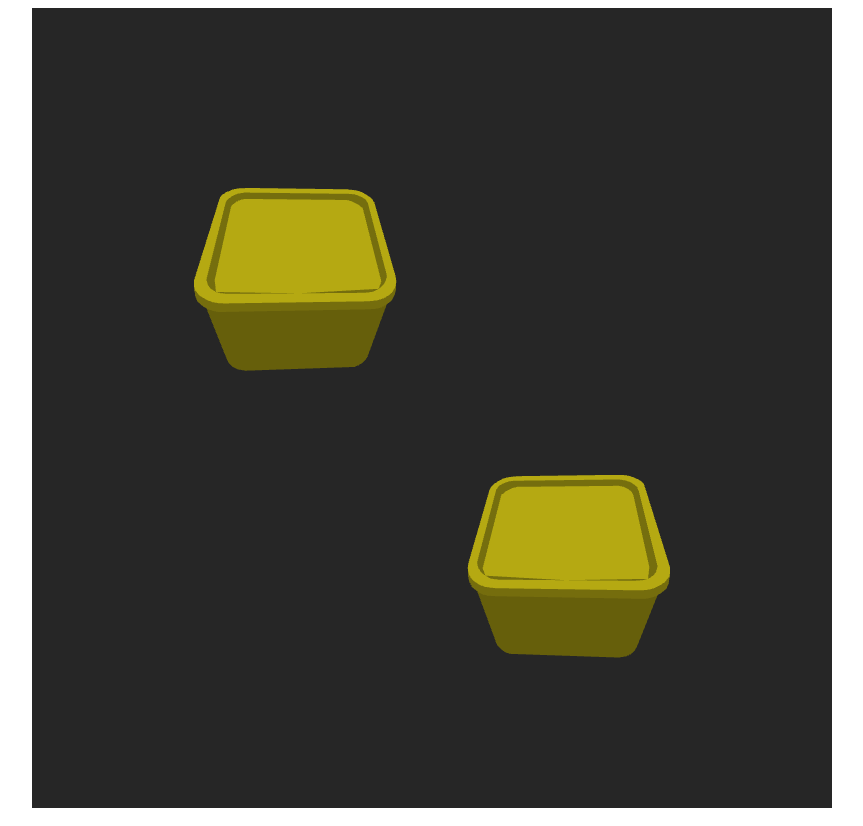
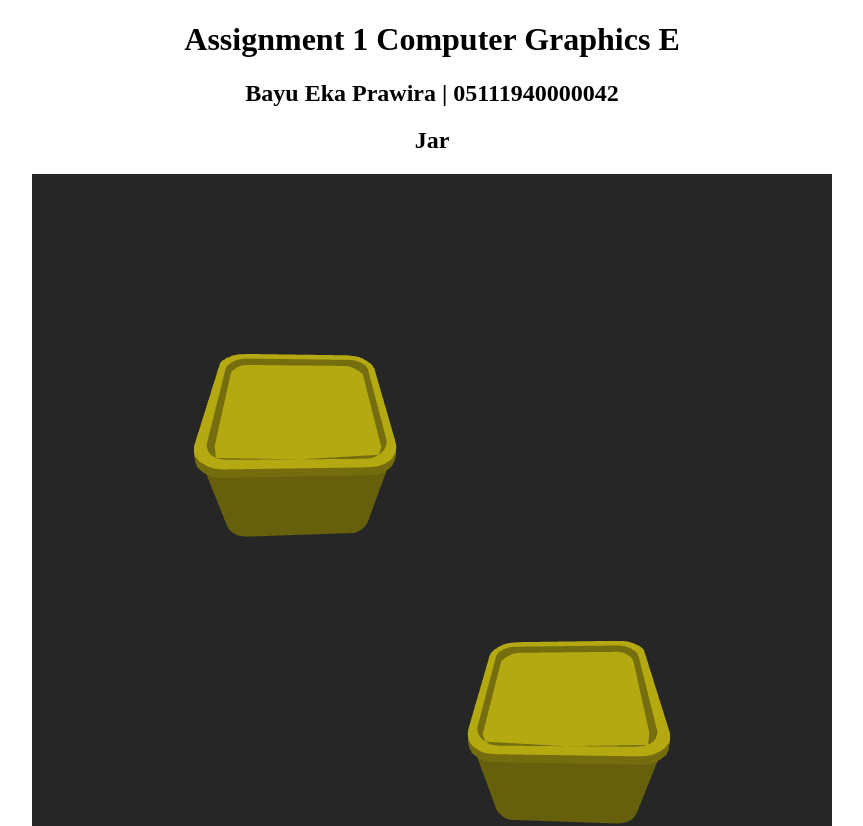
Before and after one commit to cg2021e/assignment-1-gluten111840, a plain HTML site: page index.html in a window 1280 px wide. Shown: the top 826 px of the page, without its empty margins (208-1071 px from the left). Drawn offline with Linux system fonts and the light colour scheme; animation ran at ten frames a second.

Commit message:
adding identity

```diff
--- a/index.html
+++ b/index.html
@@ -8,6 +8,9 @@
 </head>
 <body>
     <div style="text-align: center">
+        <h1>Assignment 1 Computer Graphics E</h1>
+        <h2>Bayu Eka Prawira | 05111940000042</h2>
+        <h2>Jar</h2>
         <canvas id="myCanvas" width="800" height="800" style="border: 100px;"></canvas>
     </div>
 
```
